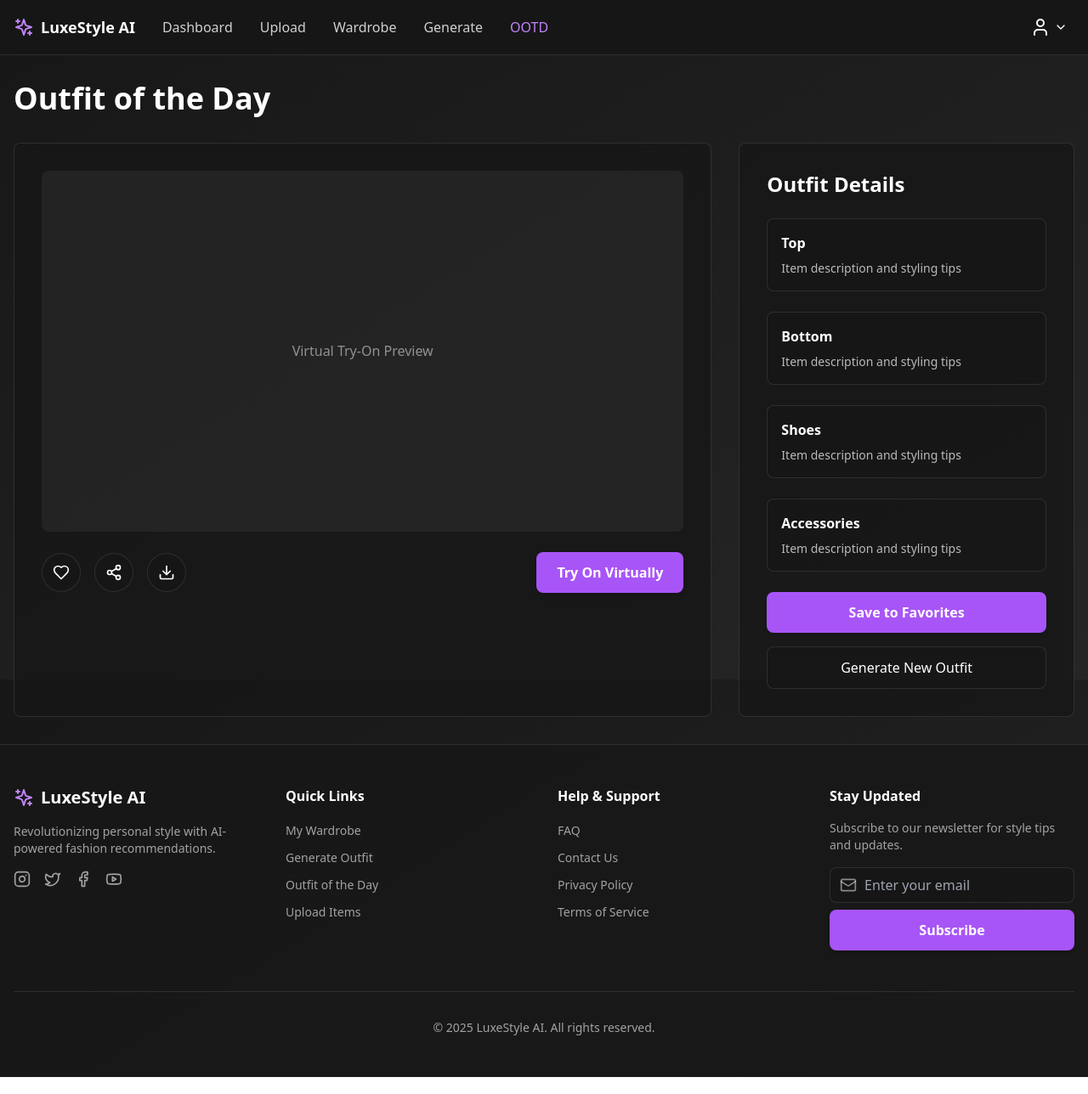
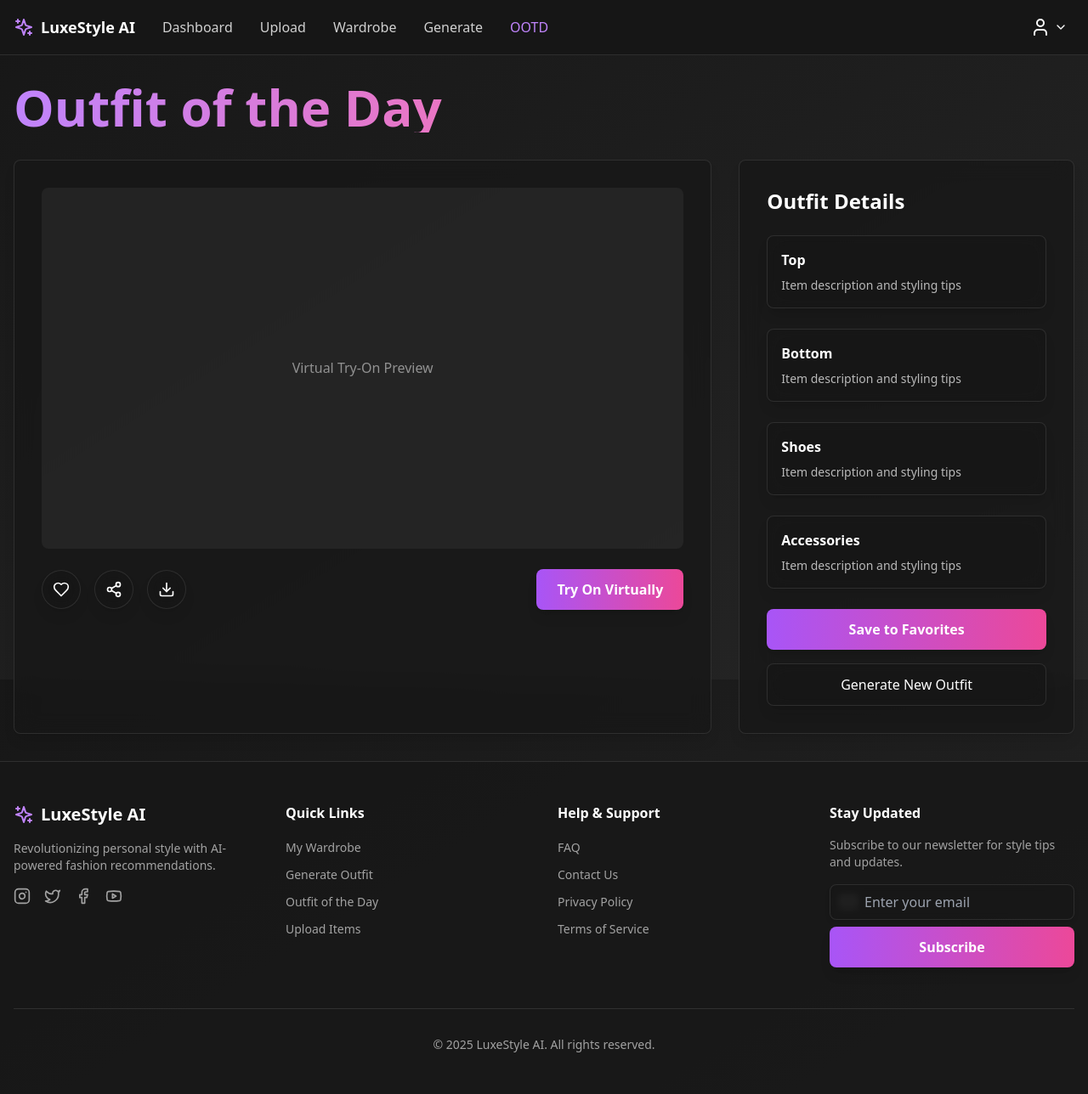
Before and after one commit to priyanshajmera/reactfrontend, a React (Vite) app: page /ootd in a window 1280 px wide. Shown: the whole page at 85% size. Built offline with nearby package versions, Linux system fonts and the light colour scheme.

Commit message:
Update index.css

```diff
--- a/src/index.css
+++ b/src/index.css
@@ -1,14 +1,21 @@
 @tailwind base;
 @tailwind components;
 @tailwind utilities;
-
+@layer utilities {
+  .scrollbar-hide {
+    -ms-overflow-style: none;
+    scrollbar-width: none;
+  }
+  .scrollbar-hide::-webkit-scrollbar {
+    display: none;
+  }
+}
 @layer base {
   body {
     @apply bg-gradient-to-br from-neutral-900 to-neutral-800 text-white min-h-screen;
     background-attachment: fixed;
   }
 
-  /* Improve text readability on mobile */
   html {
     @apply text-[14px] sm:text-[16px];
   }
@@ -16,15 +23,22 @@
 
 @layer components {
   .glass {
-    @apply bg-neutral-900/80 border border-white/10 rounded-lg
-           hover:bg-neutral-900/90 transition-all duration-300
-           hover:border-white/20;
+    @apply bg-neutral-900/75 backdrop-blur-md border border-white/10 rounded-lg
+           hover:bg-neutral-900/85 transition-all duration-300
+           hover:border-white/20 shadow-lg;
   }
 
   .btn-primary {
-    @apply px-4 sm:px-6 py-2 sm:py-3 bg-purple-500 hover:bg-purple-600 rounded-lg
-           font-semibold text-white shadow-md hover:shadow-lg transition-all
-           duration-300 hover:scale-105 text-sm sm:text-base;
+    @apply px-4 sm:px-6 py-2 sm:py-3 rounded-lg font-semibold text-white shadow-lg
+           transition-all duration-300 hover:scale-105 text-sm sm:text-base
+           bg-gradient-to-r from-purple-500 to-pink-500 hover:from-purple-600 hover:to-pink-600;
+  }
+
+  .btn-secondary {
+    @apply px-4 sm:px-6 py-2 sm:py-3 rounded-lg font-semibold shadow-lg
+           transition-all duration-300 hover:scale-105 text-sm sm:text-base
+           bg-neutral-800/90 backdrop-blur-sm border border-white/10
+           hover:border-white/20 text-white/90 hover:text-white;
   }
 
   .nav-link {
@@ -36,13 +50,16 @@
   }
 
   .section-title {
-    @apply text-2xl sm:text-3xl md:text-4xl font-bold mb-4 sm:mb-8 text-white;
+    @apply text-4xl sm:text-5xl md:text-6xl font-bold mb-4 sm:mb-8
+           bg-gradient-to-r from-purple-400 via-pink-400 to-purple-400
+           bg-clip-text text-transparent;
   }
 
   .input-glass {
-    @apply bg-neutral-900/80 border border-white/10 rounded-lg px-3 sm:px-4 py-2
-           focus:outline-none focus:border-purple-400/50 focus:bg-neutral-900
-           transition-all duration-300 text-sm sm:text-base text-white;
+    @apply bg-neutral-900/75 backdrop-blur-sm border border-white/10 rounded-lg
+           px-3 sm:px-4 py-2 focus:outline-none focus:border-purple-400/50
+           focus:bg-neutral-900/90 transition-all duration-300
+           text-sm sm:text-base text-white shadow-md;
   }
 
   .card-hover {
@@ -50,7 +67,7 @@
   }
 
   .gradient-border {
-    @apply relative rounded-lg p-[1px] bg-gradient-to-r from-purple-400/30 to-purple-300/30;
+    @apply relative rounded-lg p-[1px] bg-gradient-to-r from-purple-400/30 to-pink-400/30;
   }
 
   .gradient-border > * {
@@ -58,61 +75,16 @@
   }
 
   .category-card {
-    @apply bg-neutral-900 border border-white/10 rounded-lg p-4 sm:p-6
-           hover:border-purple-400/30 transition-all duration-300;
+    @apply bg-neutral-900/75 backdrop-blur-sm border border-white/10 rounded-lg
+           p-4 sm:p-6 hover:border-purple-400/30 transition-all duration-300 shadow-lg;
+  }
+
+  .dropdown-menu {
+    @apply absolute right-0 mt-2 w-48 glass py-2 shadow-xl;
+  }
+
+  .dropdown-item {
+    @apply block px-4 py-2 text-sm text-white/80 hover:text-white
+           hover:bg-purple-500/20 transition-colors;
   }
 }
-
-/* Custom dark mode for DatePicker */
-.react-datepicker {
-  background-color: #2d3748; /* Dark background */
-  color: #f7fafc; /* Light text color */
-  border: 1px solid #4a5568;
-  border-radius: 8px;
-}
-
-.react-datepicker__header {
-  background-color: #4a5568; /* Dark header */
-  border-bottom: 1px solid #2d3748;
-}
-
-.react-datepicker__current-month,
-.react-datepicker__day-name {
-  color: #f7fafc; /* Light text */
-}
-
-.react-datepicker__day {
-  color: #e2e8f0; /* Light text for days */
-}
-
-.react-datepicker__day:hover,
-.react-datepicker__day--keyboard-selected {
-  background-color: #6b46c1; /* Highlighted background */
-  color: #fff;
-}
-
-.react-datepicker__day--selected {
-  background-color: #9f7aea; /* Selected day background */
-  color: #fff;
-}
-
-.react-datepicker__navigation {
-  background: none;
-}
-
-.react-datepicker__navigation--previous {
-  border-right-color: #f7fafc;
-}
-
-.react-datepicker__navigation--next {
-  border-left-color: #f7fafc;
-}
-
-.dark-datepicker .react-datepicker__triangle {
-  display: none; /* Removes triangle */
-}
-.disabled-day {
-  color: #a0aec0; /* Gray color for disabled dates */
-  background-color: #2d3748; /* Match dark mode background */
-  pointer-events: none; /* Disable interactions */
-}
```
